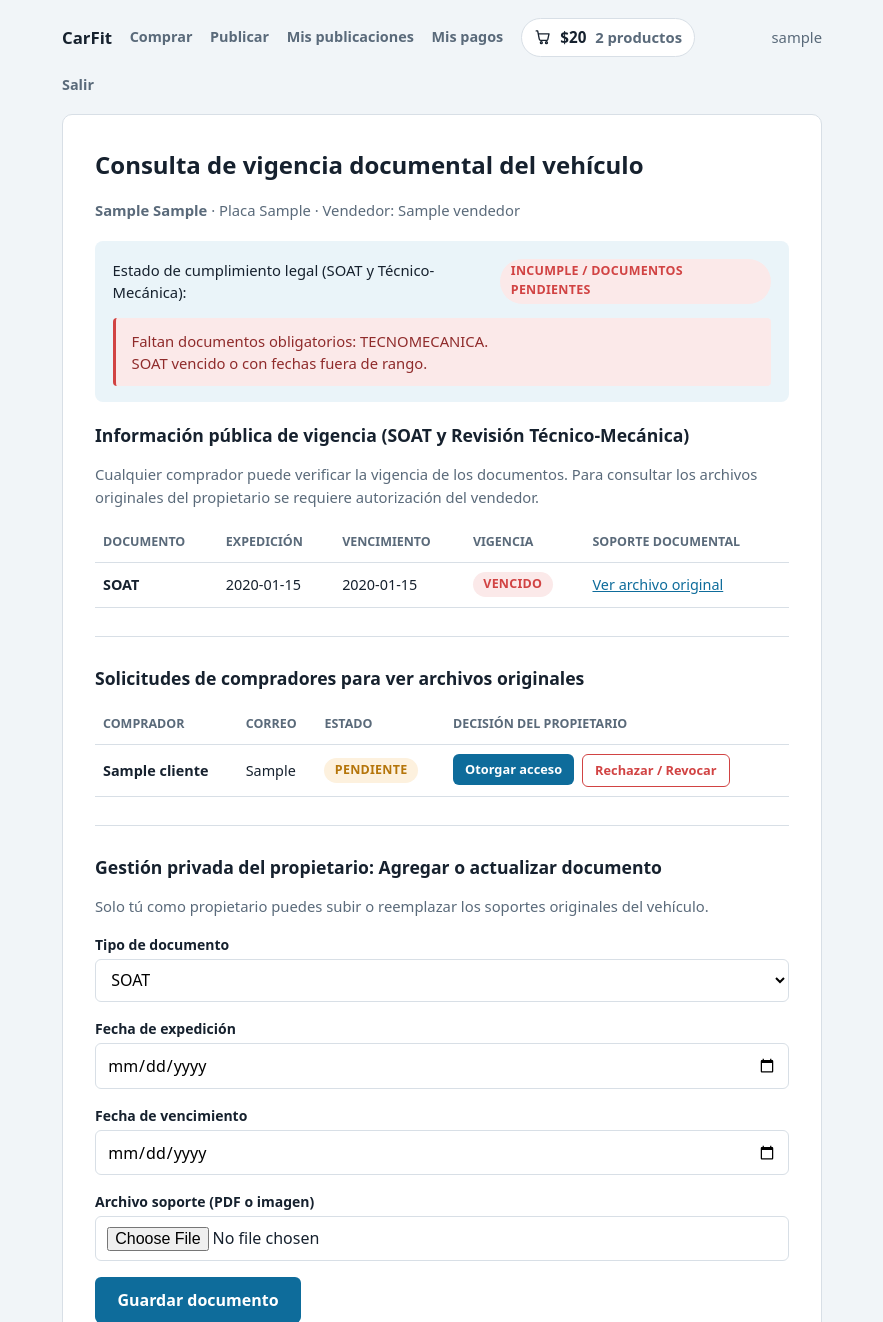
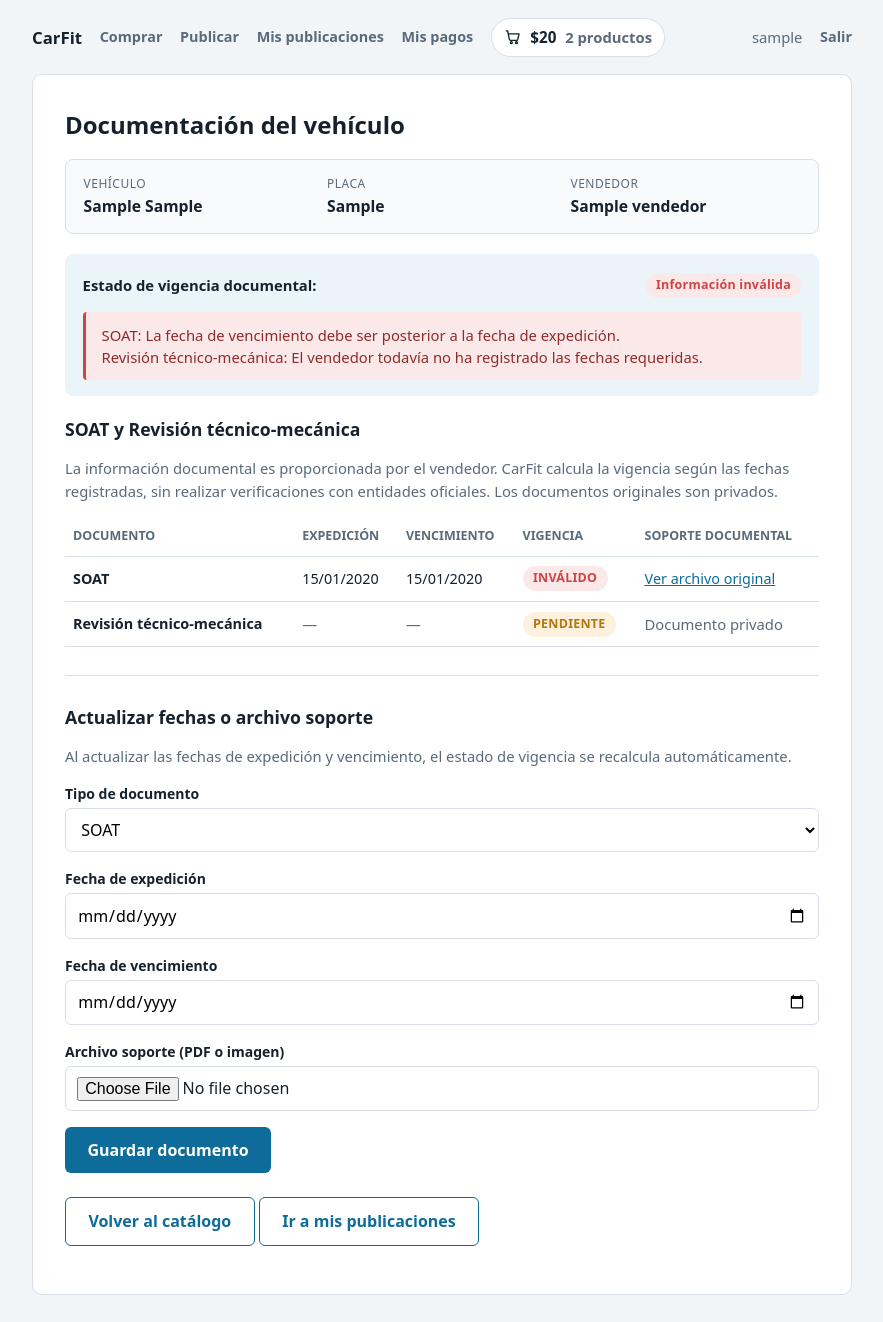
Before and after one commit to AlejandroCifuentes25/CarFit, a Django app: page /carros/1/documentos/ in a window 1280 px wide. Shown: the top 1322 px of the page, without its empty margins (198-1081 px from the left). After the commit the page ends 1295 px from the top, so only its background shows below. Run offline with Django 5.2, Linux system fonts and the light colour scheme; a user stored in the database is signed in; tables that the repository leaves empty hold one stand-in row (values such as "Sample post").

Commit message:
refactor(documentos): separar estados de vigencia, validar fechas en formularios y proteger archivos en backend

```diff
--- a/marketplace/api/views.py
+++ b/marketplace/api/views.py
@@ -402,9 +402,12 @@ class DocumentosCarroAPIView(APIView):
                 "tipo_etiqueta": item["tipo_etiqueta"],
                 "fecha_expedicion": item["fecha_expedicion"],
                 "fecha_vencimiento": item["fecha_vencimiento"],
-                "tiene_soporte": bool(item["archivo_url"]),
+                "tiene_soporte": item["tiene_archivo"],
                 "archivo_url": item["archivo_url"] if puede_ver_archivos else None,
+                "estado": item["estado"],
+                "estado_etiqueta": item["estado_etiqueta"],
                 "vigente": item["vigente"],
+                "mensaje": item["mensaje"],
             }
             for item in reporte["documentos"]
         ]
@@ -413,6 +416,9 @@ class DocumentosCarroAPIView(APIView):
                 "carro_id": carro.pk,
                 "placa": carro.placa,
                 "cumple": reporte["cumple"],
+                "estado_general_codigo": reporte["estado_general_codigo"],
+                "estado_general": reporte["estado_general"],
+                "mensaje_general": reporte["mensaje_general"],
                 "faltantes": reporte["faltantes"],
                 "motivos": reporte["motivos"],
                 "documentos": documentos_data,
--- a/marketplace/forms.py
+++ b/marketplace/forms.py
@@ -29,15 +29,62 @@ class CrearArticuloForm(forms.Form):
         label="Descripción",
     )
 
-    soat_expedicion = forms.DateField(label="SOAT: expedición")
-    soat_vencimiento = forms.DateField(label="SOAT: vencimiento")
+    soat_expedicion = forms.DateField(
+        label="SOAT: expedición",
+        widget=forms.DateInput(attrs={"type": "date"}),
+    )
+    soat_vencimiento = forms.DateField(
+        label="SOAT: vencimiento",
+        widget=forms.DateInput(attrs={"type": "date"}),
+    )
     soat_archivo = forms.FileField(required=False, label="SOAT: archivo")
 
-    tecnomecanica_expedicion = forms.DateField(label="Tecnomecánica: expedición")
-    tecnomecanica_vencimiento = forms.DateField(label="Tecnomecánica: vencimiento")
+    tecnomecanica_expedicion = forms.DateField(
+        label="Tecnomecánica: expedición",
+        widget=forms.DateInput(attrs={"type": "date"}),
+    )
+    tecnomecanica_vencimiento = forms.DateField(
+        label="Tecnomecánica: vencimiento",
+        widget=forms.DateInput(attrs={"type": "date"}),
+    )
     tecnomecanica_archivo = forms.FileField(
         required=False, label="Tecnomecánica: archivo"
     )
+
+    def clean(self):
+        from datetime import date
+
+        datos = super().clean()
+        hoy = date.today()
+
+        soat_exp = datos.get("soat_expedicion")
+        soat_ven = datos.get("soat_vencimiento")
+        if soat_exp and soat_ven:
+            if soat_exp > hoy:
+                self.add_error(
+                    "soat_expedicion",
+                    "SOAT: La fecha de expedición no puede ser futura.",
+                )
+            if soat_ven <= soat_exp:
+                self.add_error(
+                    "soat_vencimiento",
+                    "SOAT: La fecha de vencimiento debe ser posterior a la fecha de expedición.",
+                )
+
+        tec_exp = datos.get("tecnomecanica_expedicion")
+        tec_ven = datos.get("tecnomecanica_vencimiento")
+        if tec_exp and tec_ven:
+            if tec_exp > hoy:
+                self.add_error(
+                    "tecnomecanica_expedicion",
+                    "Revisión técnico-mecánica: La fecha de expedición no puede ser futura.",
+                )
+            if tec_ven <= tec_exp:
+                self.add_error(
+                    "tecnomecanica_vencimiento",
+                    "Revisión técnico-mecánica: La fecha de vencimiento debe ser posterior a la fecha de expedición.",
+                )
+        return datos
 
 
 class PagoForm(forms.Form):
@@ -123,6 +170,29 @@ class DocumentoCarroForm(forms.Form):
         label=_("Archivo soporte (PDF o imagen)"),
     )
 
+    def clean(self):
+        from datetime import date
+
+        datos = super().clean()
+        hoy = date.today()
+        exp = datos.get("fecha_expedicion")
+        ven = datos.get("fecha_vencimiento")
+        tipo = datos.get("tipo_documento")
+        etiqueta = dict(DocumentoCarro.Tipo.choices).get(tipo, "Documento")
+
+        if exp and ven:
+            if exp > hoy:
+                self.add_error(
+                    "fecha_expedicion",
+                    f"{etiqueta}: La fecha de expedición no puede ser futura.",
+                )
+            if ven <= exp:
+                self.add_error(
+                    "fecha_vencimiento",
+                    f"{etiqueta}: La fecha de vencimiento debe ser posterior a la fecha de expedición.",
+                )
+        return datos
+
 
 class ResenaForm(forms.Form):
     CALIFICACION_CHOICES = [
--- a/marketplace/templates/marketplace/documentos_carro.html
+++ b/marketplace/templates/marketplace/documentos_carro.html
@@ -2,23 +2,71 @@
 {% load i18n %}
 
 {% block titulo %}{% trans "Documentación del vehículo" %} | CarFit{% endblock %}
-{% block ancho %}760px{% endblock %}
-{% block ancho_nav %}760px{% endblock %}
+{% block ancho %}820px{% endblock %}
+{% block ancho_nav %}820px{% endblock %}
+
+{% block estilos %}
+  .ficha-vehiculo {
+    display: grid;
+    grid-template-columns: repeat(auto-fit, minmax(180px, 1fr));
+    gap: .85rem;
+    background: #f8fafc;
+    border: 1px solid var(--borde);
+    border-radius: 8px;
+    padding: .9rem 1.1rem;
+    margin: .75rem 0 1.25rem;
+  }
+  .ficha-vehiculo .campo { display: flex; flex-direction: column; gap: .15rem; }
+  .ficha-vehiculo .etiqueta-campo { font-size: .75rem; text-transform: uppercase; letter-spacing: .04em; color: var(--tinta-suave); }
+  .ficha-vehiculo .valor-campo { font-weight: 700; font-size: .98rem; color: var(--tinta); }
+
+  .badge-VIGENTE { background: var(--exito-suave); color: var(--exito); }
+  .badge-VENCIDO, .badge-INVALIDO { background: #fbe9e9; color: var(--error); }
+  .badge-PENDIENTE { background: var(--pendiente-suave); color: var(--pendiente); }
+
+  .contenedor-tabla { width: 100%; overflow-x: auto; -webkit-overflow-scrolling: touch; }
+  @media (max-width: 640px) {
+    table.tabla-documentos thead { display: none; }
+    table.tabla-documentos, table.tabla-documentos tbody, table.tabla-documentos tr, table.tabla-documentos td {
+      display: block; width: 100%;
+    }
+    table.tabla-documentos tr {
+      border: 1px solid var(--borde); border-radius: 8px; padding: .6rem .75rem; margin-bottom: .75rem; background: #fff;
+    }
+    table.tabla-documentos td {
+      display: flex; justify-content: space-between; align-items: center;
+      padding: .35rem 0; border-bottom: 1px dashed var(--borde); text-align: right;
+    }
+    table.tabla-documentos td:last-child { border-bottom: 0; }
+    table.tabla-documentos td::before {
+      content: attr(data-label);
+      font-weight: 600; color: var(--tinta-suave); font-size: .78rem; text-transform: uppercase; text-align: left;
+    }
+  }
+{% endblock %}
 
 {% block contenido %}
-  <h1>{% trans "Consulta de vigencia documental del vehículo" %}</h1>
-  <p class="ayuda">
-    <strong>{{ carro.marca }} {{ carro.modelo }}</strong> · {% trans "Placa" %} {{ carro.placa }} · {% trans "Vendedor" %}: {{ carro.vendedor.nombre }}
-  </p>
+  <h1>{% trans "Documentación del vehículo" %}</h1>
+
+  <div class="ficha-vehiculo">
+    <div class="campo">
+      <span class="etiqueta-campo">{% trans "Vehículo" %}</span>
+      <span class="valor-campo">{{ carro.marca }} {{ carro.modelo }}</span>
+    </div>
+    <div class="campo">
+      <span class="etiqueta-campo">{% trans "Placa" %}</span>
+      <span class="valor-campo">{{ carro.placa }}</span>
+    </div>
+    <div class="campo">
+      <span class="etiqueta-campo">{% trans "Vendedor" %}</span>
+      <span class="valor-campo">{{ carro.vendedor.nombre }}</span>
+    </div>
+  </div>
 
   <div class="resumen">
-    <div class="fila">
-      <span>{% trans "Estado de cumplimiento legal (SOAT y Técnico-Mecánica)" %}:</span>
-      {% if reporte.cumple %}
-        <span class="badge badge-APROBADO">{% trans "AL DÍA / CUMPLE REQUISITOS" %}</span>
-      {% else %}
-        <span class="badge badge-RECHAZADO">{% trans "INCUMPLE / DOCUMENTOS PENDIENTES" %}</span>
-      {% endif %}
+    <div class="fila" style="align-items: center; flex-wrap: wrap; gap: .5rem;">
+      <span><strong>{% trans "Estado de vigencia documental" %}:</strong></span>
+      <span class="badge badge-{{ reporte.estado_general_codigo }}">{{ reporte.estado_general }}</span>
     </div>
     {% if reporte.motivos %}
       <ul class="errorlist" style="margin-top: .75rem; margin-bottom: 0;">
@@ -26,43 +74,20 @@
           <li>{{ motivo }}</li>
         {% endfor %}
       </ul>
+    {% else %}
+      <p style="margin: .5rem 0 0; font-size: .9rem; color: var(--tinta);">
+        {{ reporte.mensaje_general }}
+      </p>
     {% endif %}
   </div>
 
-  <h2>{% trans "Información pública de vigencia (SOAT y Revisión Técnico-Mecánica)" %}</h2>
+  <h2>{% trans "SOAT y Revisión técnico-mecánica" %}</h2>
   <p class="ayuda">
-    {% trans "Cualquier comprador puede verificar la vigencia de los documentos. Para consultar los archivos originales del propietario se requiere autorización del vendedor." %}
+    {% trans "La información documental es proporcionada por el vendedor. CarFit calcula la vigencia según las fechas registradas, sin realizar verificaciones con entidades oficiales. Los documentos originales son privados." %}
   </p>
 
-  {% if not es_dueno %}
-    <div class="resumen" style="background: #fff; border: 1px solid var(--borde);">
-      <div class="fila" style="align-items: center; gap: 1rem;">
-        <div>
-          <strong>{% trans "Acceso a soportes originales del propietario" %}:</strong><br>
-          {% if solicitud_cliente %}
-            {% if solicitud_cliente.estado == "APROBADA" %}
-              <span class="badge badge-APROBADO">{% trans "ACCESO AUTORIZADO POR EL VENDEDOR" %}</span>
-            {% elif solicitud_cliente.estado == "PENDIENTE" %}
-              <span class="badge badge-PENDIENTE">{% trans "SOLICITUD PENDIENTE DE APROBACIÓN" %}</span>
-            {% else %}
-              <span class="badge badge-RECHAZADO">{% trans "SOLICITUD RECHAZADA POR EL VENDEDOR" %}</span>
-            {% endif %}
-          {% else %}
-            <span class="ayuda">{% trans "Aún no has solicitado permiso para ver los archivos originales." %}</span>
-          {% endif %}
-        </div>
-        {% if not solicitud_cliente or solicitud_cliente.estado == "RECHAZADA" %}
-          <form method="post" action="{% url 'marketplace:solicitar_acceso_documento' carro.pk %}" style="margin: 0;">
-            {% csrf_token %}
-            <button type="submit" class="boton secundario">{% trans "Solicitar acceso al vendedor" %}</button>
-          </form>
-        {% endif %}
-      </div>
-    </div>
-  {% endif %}
-
-  {% if reporte.documentos %}
-    <table class="tabla">
+  <div class="contenedor-tabla">
+    <table class="tabla tabla-documentos">
       <thead>
         <tr>
           <th>{% trans "Documento" %}</th>
@@ -75,92 +100,41 @@
       <tbody>
         {% for doc in reporte.documentos %}
           <tr>
-            <td><strong>{{ doc.tipo_etiqueta }}</strong></td>
-            <td>{{ doc.fecha_expedicion|date:"Y-m-d" }}</td>
-            <td>{{ doc.fecha_vencimiento|date:"Y-m-d" }}</td>
-            <td>
-              {% if doc.vigente %}
-                <span class="badge badge-APROBADO">{% trans "VIGENTE" %}</span>
+            <td data-label="{% trans 'Documento' %}"><strong>{{ doc.tipo_etiqueta }}</strong></td>
+            <td data-label="{% trans 'Expedición' %}">
+              {% if doc.fecha_expedicion %}
+                {{ doc.fecha_expedicion|date:"d/m/Y" }}
               {% else %}
-                <span class="badge badge-RECHAZADO">{% trans "VENCIDO" %}</span>
+                <span class="ayuda">—</span>
               {% endif %}
             </td>
-            <td>
-              {% if doc.archivo_url %}
-                {% if puede_ver_archivos %}
-                  <a href="{{ doc.archivo_url }}" target="_blank" rel="noopener">{% trans "Ver archivo original" %}</a>
+            <td data-label="{% trans 'Vencimiento' %}">
+              {% if doc.fecha_vencimiento %}
+                {{ doc.fecha_vencimiento|date:"d/m/Y" }}
               {% else %}
-                  <span class="ayuda">🔒 {% trans "Reservado (Requiere autorización)" %}</span>
+                <span class="ayuda">—</span>
               {% endif %}
+            </td>
+            <td data-label="{% trans 'Vigencia' %}">
+              <span class="badge badge-{{ doc.estado }}">{{ doc.estado_etiqueta }}</span>
+            </td>
+            <td data-label="{% trans 'Soporte documental' %}">
+              {% if doc.tiene_archivo and puede_ver_archivos %}
+                <a href="{% url 'marketplace:descargar_documento_carro' doc.id %}" target="_blank" rel="noopener">{% trans "Ver archivo original" %}</a>
               {% else %}
-                <span class="ayuda">{% trans "Verificado por fecha" %}</span>
+                <span class="ayuda">{% trans "Documento privado" %}</span>
               {% endif %}
             </td>
           </tr>
         {% endfor %}
       </tbody>
     </table>
-  {% else %}
-    <p class="vacio">{% trans "Este vehículo aún no tiene documentos registrados." %}</p>
-  {% endif %}
+  </div>
 
-  {% if es_dueno %}
+  {% if es_dueno and form %}
     <hr style="border: 0; border-top: 1px solid var(--borde); margin: 1.75rem 0;">
-    <h2>{% trans "Solicitudes de compradores para ver archivos originales" %}</h2>
-    {% if solicitudes_vendedor %}
-      <table class="tabla">
-        <thead>
-          <tr>
-            <th>{% trans "Comprador" %}</th>
-            <th>{% trans "Correo" %}</th>
-            <th>{% trans "Estado" %}</th>
-            <th>{% trans "Decisión del propietario" %}</th>
-          </tr>
-        </thead>
-        <tbody>
-          {% for sol in solicitudes_vendedor %}
-            <tr>
-              <td><strong>{{ sol.cliente.nombre }}</strong></td>
-              <td>{{ sol.cliente.correo }}</td>
-              <td>
-                {% if sol.estado == "APROBADA" %}
-                  <span class="badge badge-APROBADO">{% trans "APROBADA" %}</span>
-                {% elif sol.estado == "PENDIENTE" %}
-                  <span class="badge badge-PENDIENTE">{% trans "PENDIENTE" %}</span>
-                {% else %}
-                  <span class="badge badge-RECHAZADO">{% trans "RECHAZADA" %}</span>
-                {% endif %}
-              </td>
-              <td>
-                <div style="display: flex; gap: .5rem;">
-                  {% if sol.estado != "APROBADA" %}
-                    <form method="post" action="{% url 'marketplace:resolver_acceso_documento' sol.pk %}" style="margin: 0;">
-                      {% csrf_token %}
-                      <input type="hidden" name="decision" value="APROBAR">
-                      <button type="submit" style="padding: .35rem .75rem; font-size: .8rem;">{% trans "Otorgar acceso" %}</button>
-                    </form>
-                  {% endif %}
-                  {% if sol.estado != "RECHAZADA" %}
-                    <form method="post" action="{% url 'marketplace:resolver_acceso_documento' sol.pk %}" style="margin: 0;">
-                      {% csrf_token %}
-                      <input type="hidden" name="decision" value="RECHAZAR">
-                      <button type="submit" class="secundario" style="padding: .35rem .75rem; font-size: .8rem; color: var(--error); border-color: var(--error);">{% trans "Rechazar / Revocar" %}</button>
-                    </form>
-                  {% endif %}
-                </div>
-              </td>
-            </tr>
-          {% endfor %}
-        </tbody>
-      </table>
-    {% else %}
-      <p class="ayuda">{% trans "Ningún comprador ha solicitado acceso a los archivos originales de este vehículo todavía." %}</p>
-    {% endif %}
-
-    {% if form %}
-      <hr style="border: 0; border-top: 1px solid var(--borde); margin: 1.75rem 0;">
-      <h2>{% trans "Gestión privada del propietario: Agregar o actualizar documento" %}</h2>
-      <p class="ayuda">{% trans "Solo tú como propietario puedes subir o reemplazar los soportes originales del vehículo." %}</p>
+    <h2>{% trans "Actualizar fechas o archivo soporte" %}</h2>
+    <p class="ayuda">{% trans "Al actualizar las fechas de expedición y vencimiento, el estado de vigencia se recalcula automáticamente." %}</p>
     <form method="post" enctype="multipart/form-data">
       {% csrf_token %}
       {% if form.non_field_errors %}
@@ -180,7 +154,6 @@
       <button type="submit">{% trans "Guardar documento" %}</button>
     </form>
   {% endif %}
-  {% endif %}
 
   <p style="margin-top: 1.5rem;">
     <a href="{% url 'marketplace:catalogo_compras' %}" class="boton secundario">{% trans "Volver al catálogo" %}</a>
--- a/marketplace/urls.py
+++ b/marketplace/urls.py
@@ -56,14 +56,9 @@ urlpatterns = [
         name="documentos_carro",
     ),
     path(
-        "carros/<int:pk>/documentos/solicitar-acceso/",
-        views.SolicitarAccesoDocumentoView.as_view(),
-        name="solicitar_acceso_documento",
-    ),
-    path(
-        "documentos/solicitudes/<int:solicitud_id>/resolver/",
-        views.ResolverAccesoDocumentoView.as_view(),
-        name="resolver_acceso_documento",
+        "documentos/<int:doc_id>/archivo/",
+        views.DescargarDocumentoCarroView.as_view(),
+        name="descargar_documento_carro",
     ),
     path(
         "vendedores/<int:vendedor_id>/resenas/",
--- a/marketplace/views.py
+++ b/marketplace/views.py
@@ -7,7 +7,7 @@ formulario. No contiene ni una regla de negocio.
 
 from django.contrib import messages
 from django.contrib.auth.mixins import LoginRequiredMixin
-from django.http import Http404
+from django.http import FileResponse, Http404, HttpResponseForbidden
 from django.shortcuts import get_object_or_404, redirect, render
 from django.urls import reverse, reverse_lazy
 from django.views import View
@@ -26,7 +26,7 @@ from .api.serializers import (
 )
 from .domain.exceptions import ErrorDeDominio
 from .forms import CrearArticuloForm, DocumentoCarroForm, PagoForm, RegistroForm, ResenaForm
-from .models import Carro, CarritoCompra, Repuesto, Vendedor
+from .models import Carro, CarritoCompra, DocumentoCarro, Repuesto, Vendedor
 from .services import (
     CatalogoComprasService,
     ConfirmarPagoService,
@@ -512,10 +512,9 @@ class ConfirmarCompraCarritoView(BaseCarritoOperacionView):
 # ----------------------------------------------------------------------
 
 
-class DocumentosCarroView(LoginRequiredMixin, ClienteRequeridoMixin, View):
-    """Muestra la documentación de un carro, su verificación de cumplimiento
-    y permite al vendedor dueño actualizar documentos o gestionar solicitudes
-    de acceso de compradores."""
+class DocumentosCarroView(LoginRequiredMixin, View):
+    """Muestra la documentación de un carro, su estado de vigencia documental
+    y permite únicamente al vendedor propietario actualizar fechas o archivos."""
 
     template_name = "marketplace/documentos_carro.html"
     service_factory = DocumentoCarroService
@@ -527,22 +526,11 @@ class DocumentosCarroView(LoginRequiredMixin, ClienteRequeridoMixin, View):
             and request.user.vendedor.id == carro.vendedor_id
         )
         puede_ver_archivos = servicio.tiene_acceso_archivos(request.user, carro)
-        cliente = getattr(request.user, "cliente", None)
-        solicitud_cliente = (
-            None if es_dueno else servicio.obtener_solicitud_cliente(cliente, carro)
-        )
-        solicitudes_vendedor = (
-            servicio.listar_solicitudes_carro(request.user.vendedor, carro)
-            if es_dueno
-            else []
-        )
         return {
             "carro": carro,
             "reporte": reporte,
             "es_dueno": es_dueno,
             "puede_ver_archivos": puede_ver_archivos,
-            "solicitud_cliente": solicitud_cliente,
-            "solicitudes_vendedor": solicitudes_vendedor,
             "form": form if form is not None else (DocumentoCarroForm() if es_dueno else None),
         }
 
@@ -575,45 +563,25 @@ class DocumentosCarroView(LoginRequiredMixin, ClienteRequeridoMixin, View):
         return render(request, self.template_name, self._contexto(request, carro, servicio, form=form))
 
 
-class SolicitarAccesoDocumentoView(LoginRequiredMixin, ClienteRequeridoMixin, View):
-    """Permite a un comprador solicitar permiso al vendedor para ver los soportes originales."""
+class DescargarDocumentoCarroView(LoginRequiredMixin, View):
+    """Sirve el archivo original únicamente si el usuario tiene permiso verificado en el backend."""
 
     service_factory = DocumentoCarroService
 
-    def post(self, request, pk):
-        carro = get_object_or_404(Carro.objects.select_related("vendedor"), pk=pk)
-        try:
-            self.service_factory().solicitar_acceso(request.user.cliente, carro)
-            messages.success(
-                request,
-                "Enviamos tu solicitud al vendedor para consultar los archivos originales.",
+    def get(self, request, doc_id):
+        doc = get_object_or_404(
+            DocumentoCarro.objects.select_related("carro", "carro__vendedor"),
+            pk=doc_id,
+        )
+        if not doc.archivo:
+            raise Http404("El documento no tiene archivo adjunto.")
+
+        if not self.service_factory().tiene_acceso_archivos(request.user, doc.carro):
+            return HttpResponseForbidden(
+                "No tienes permiso para acceder al documento original del propietario."
             )
-        except ErrorDeDominio as error:
-            messages.error(request, str(error))
-        return redirect("marketplace:documentos_carro", pk=carro.pk)
 
-
-class ResolverAccesoDocumentoView(LoginRequiredMixin, VendedorRequeridoMixin, View):
-    """Permite al vendedor dueño aprobar o rechazar una solicitud de acceso a documentos."""
-
-    service_factory = DocumentoCarroService
-
-    def post(self, request, solicitud_id):
-        decision = request.POST.get("decision", "").upper()
-        aprobar = decision == "APROBAR"
-        try:
-            solicitud = self.service_factory().resolver_solicitud(
-                request.user.vendedor, solicitud_id, aprobar=aprobar
-            )
-            estado_txt = "aprobado" if aprobar else "rechazado / revocado"
-            messages.success(
-                request,
-                f"Acceso {estado_txt} para el comprador {solicitud.cliente.nombre}.",
-            )
-            return redirect("marketplace:documentos_carro", pk=solicitud.carro_id)
-        except ErrorDeDominio as error:
-            messages.error(request, str(error))
-            return redirect("marketplace:mis_publicaciones")
+        return FileResponse(doc.archivo.open("rb"), as_attachment=False)
 
 
 class ResenasVendedorView(LoginRequiredMixin, ClienteRequeridoMixin, View):
```
Also changed, not shown: marketplace/domain/builders.py (+17 -1 lines), marketplace/models.py (+0 -25 lines), marketplace/services.py (+134 -104 lines), marketplace/tests/test_documentos_y_resenas.py (+37 -38 lines), marketplace/migrations/0005_solicitudaccesodocumento.py (deleted). Lines whose indentation alone changed are shown as unchanged.
